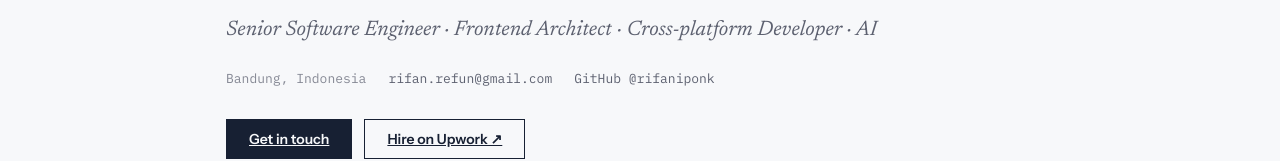
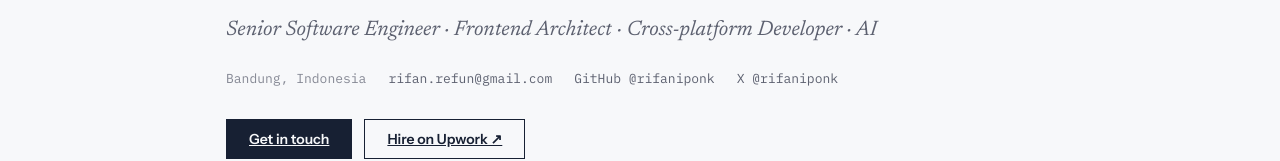
Before and after one commit to rifaniponk/ponkcoding, a React (Vite) app: page /profile in a window 1280 px wide. Shown: the part 248-409 px from the top of the page. Built offline with nearby package versions, Linux system fonts and the light colour scheme.

Commit message:
chore(profile): update Upwork URL and add X/Twitter link
- Upwork slug rifanmuhamadfauzi -> rifanfauzi (Profile + Home)
- add X (@rifaniponk) link to Profile hero and Home about links

```diff
--- a/src/pages/Home/Home.tsx
+++ b/src/pages/Home/Home.tsx
@@ -360,13 +360,15 @@ export function Home({ accent = '#5F6FBA', showHeroIndex = true }: HomeProps) {
                   GitHub ↗
                 </a>
                 <a
-                  href="https://www.upwork.com/freelancers/rifanmuhamadfauzi"
+                  href="https://www.upwork.com/freelancers/rifanfauzi"
                   target="_blank"
                   rel="noreferrer"
                 >
                   Upwork ↗
                 </a>
-                <a href="#about">X / Twitter ↗</a>
+                <a href="https://x.com/rifaniponk" target="_blank" rel="noreferrer">
+                  X / Twitter ↗
+                </a>
                 <a href="mailto:rifan.refun@gmail.com">Email ↗</a>
               </div>
             </div>
--- a/src/pages/Profile/Profile.data.ts
+++ b/src/pages/Profile/Profile.data.ts
@@ -5,7 +5,9 @@ export const PROFILE = {
   email: 'rifan.refun@gmail.com',
   github: 'rifaniponk',
   githubUrl: 'https://github.com/rifaniponk',
-  upworkUrl: 'https://www.upwork.com/freelancers/rifanmuhamadfauzi',
+  x: 'rifaniponk',
+  xUrl: 'https://x.com/rifaniponk',
+  upworkUrl: 'https://www.upwork.com/freelancers/rifanfauzi',
 }
 
 export const SUMMARY: string[] = [
--- a/src/pages/Profile/Profile.tsx
+++ b/src/pages/Profile/Profile.tsx
@@ -42,6 +42,11 @@ export function Profile() {
             <li>
               <a href={PROFILE.githubUrl} target="_blank" rel="noreferrer">
                 GitHub @{PROFILE.github}
+              </a>
+            </li>
+            <li>
+              <a href={PROFILE.xUrl} target="_blank" rel="noreferrer">
+                X @{PROFILE.x}
               </a>
             </li>
           </ul>
```
